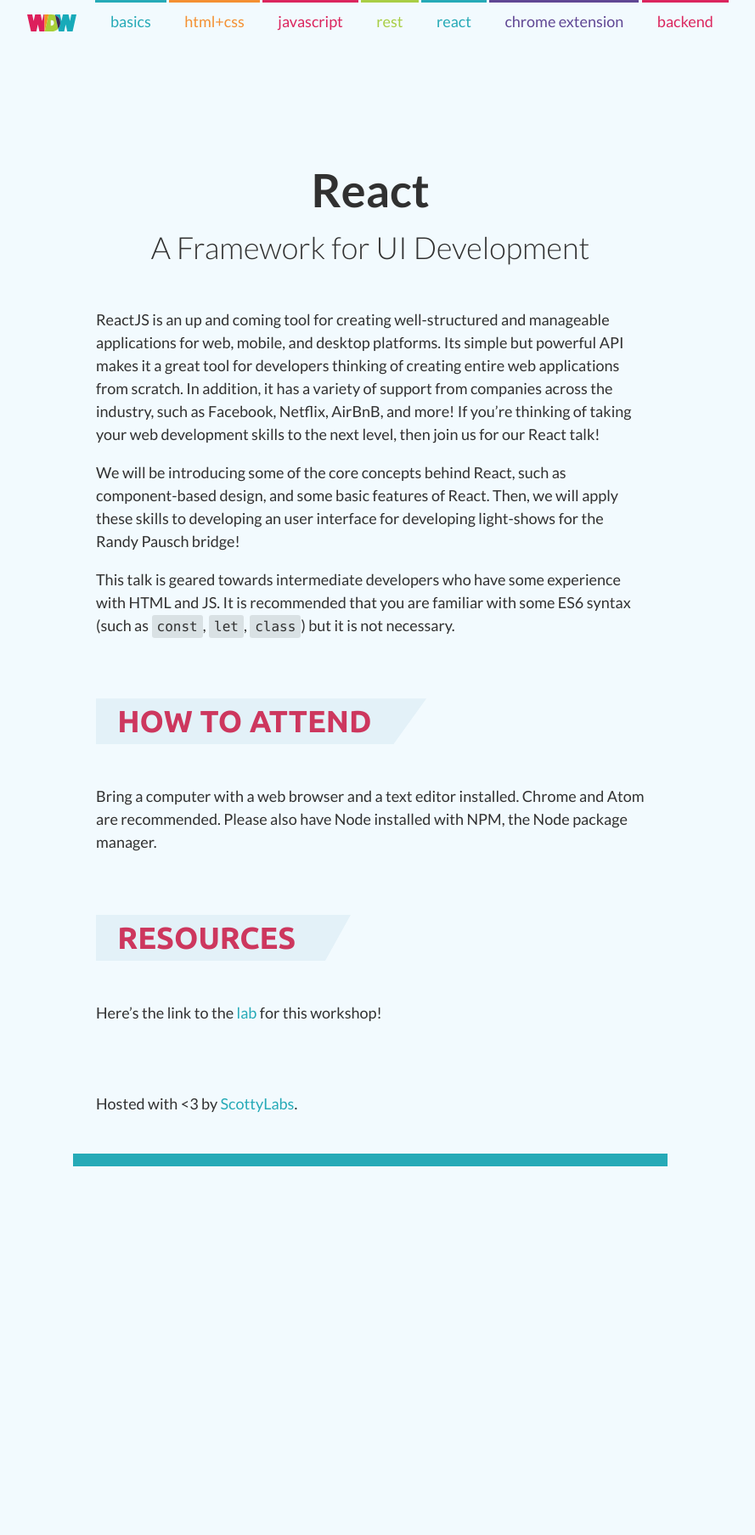
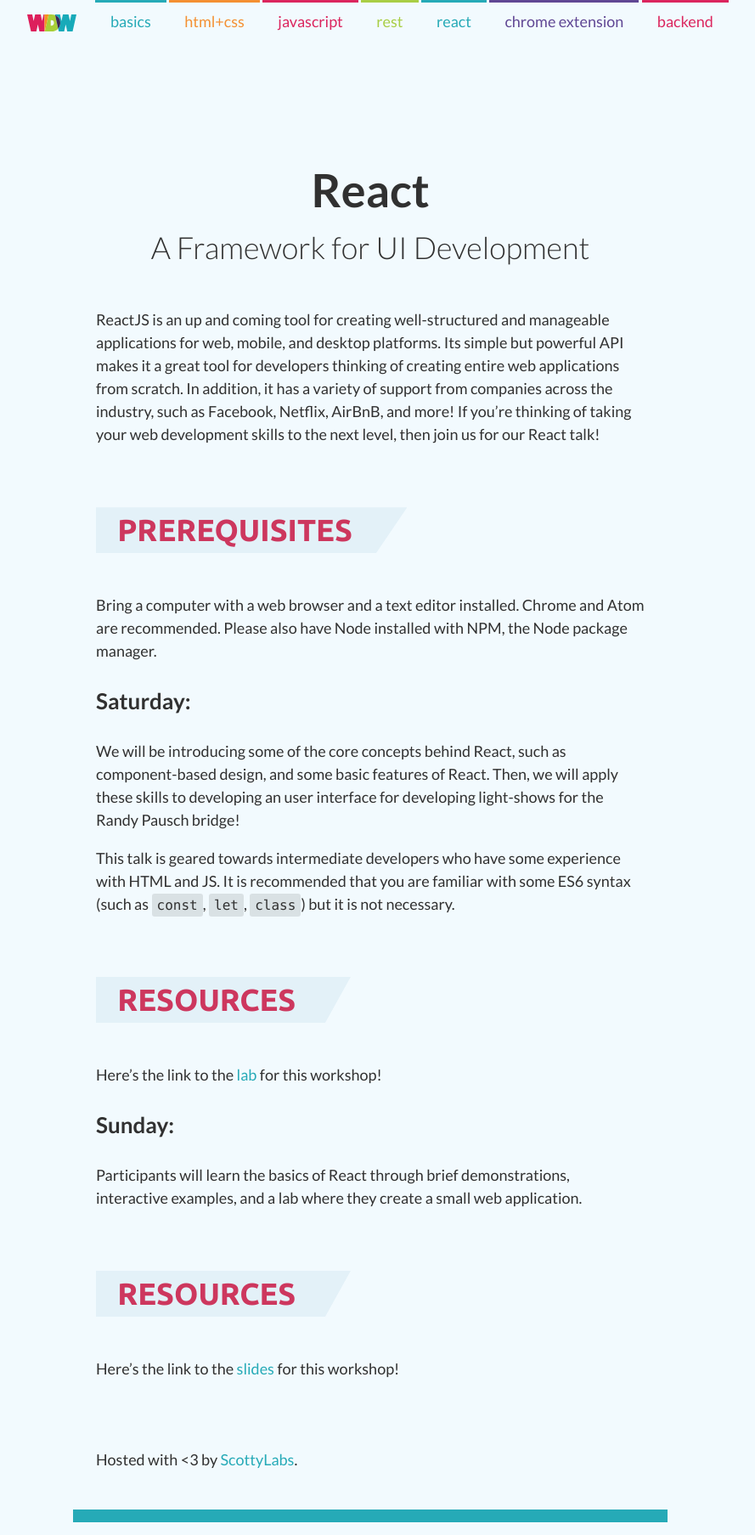
Before and after one commit to ScottyLabs/wdw, a Jekyll site: the page built from react/index.md, in a window 1280 px wide. Shown: the whole page at 85% size, without its empty margins (204-1093 px from the left). Built offline with Jekyll 4.4.1, drawn with Linux system fonts in a browser that asks for light colours; nearby versions of some CDN libraries; before the commit the page ends 1388 px from its top, so only the background shows below that.

Commit message:
update resources

```diff
--- a/react/index.md
+++ b/react/index.md
@@ -16,6 +16,15 @@
 you’re thinking of taking your web development skills to the next level, then
 join us for our React talk!
 
+
+## Prerequisites
+
+Bring a computer with a web browser and a text editor installed. Chrome and
+Atom are recommended. Please also have Node installed with NPM, the Node
+package manager.
+
+
+### Saturday:
 We will be introducing some of the core concepts behind React, such as
 component-based design, and some basic features of React. Then, we will apply
 these skills to developing an user interface for developing light-shows for the
@@ -25,11 +34,12 @@
 with HTML and JS. It is recommended that you are familiar with some ES6 syntax
 (such as `const`, `let`, `class`) but it is not necessary.
 
-## How to Attend
+## Resources
+Here's the link to the [lab]({{ site.baseurl }}/react/lab/) for this workshop!
 
-Bring a computer with a web browser and a text editor installed. Chrome and
-Atom are recommended. Please also have Node installed with NPM, the Node
-package manager.
+### Sunday:
+
+Participants will learn the basics of React through brief demonstrations, interactive examples, and a lab where they create a small web application.
 
 ## Resources
-Here's the link to the [lab]({{ site.baseurl }}/react/lab/) for this workshop!
+Here's the link to the [slides]({{ site.baseurl }}/react/sunday/slides/) for this workshop!
```
